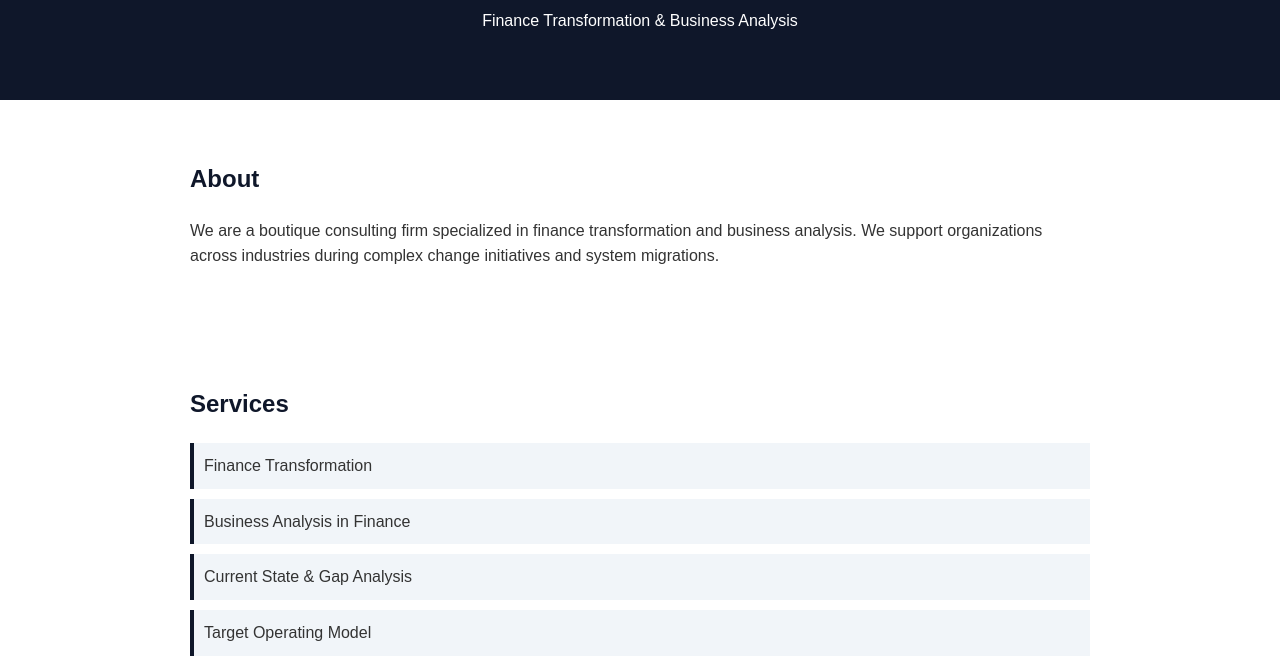
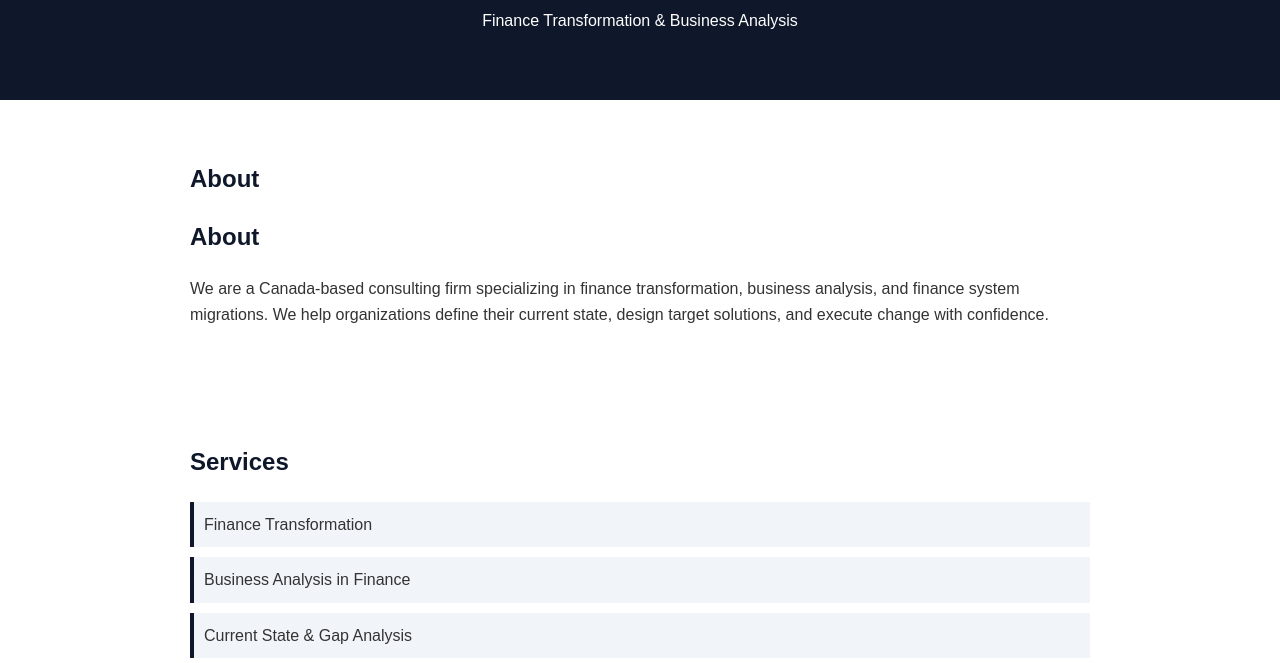
Before and after one commit to Charles-PhilippeB/finance-consulting-website, a plain HTML site: page index.html in a window 1280 px wide. Shown: the part 136-799 px from the top of the page. Drawn offline with Linux system fonts and the light colour scheme.

Commit message:
Update index.html

```diff
--- a/index.html
+++ b/index.html
@@ -16,8 +16,13 @@
 <section>
     <h2>About</h2>
     <p>
-        We are a boutique consulting firm specialized in finance transformation and business analysis.
-        We support organizations across industries during complex change initiatives and system migrations.
+<h2>About</h2>
+<p>
+    We are a Canada-based consulting firm specializing in finance transformation,
+    business analysis, and finance system migrations. We help organizations
+    define their current state, design target solutions, and execute change with confidence.
+</p>
+
     </p>
 </section>
 
```
